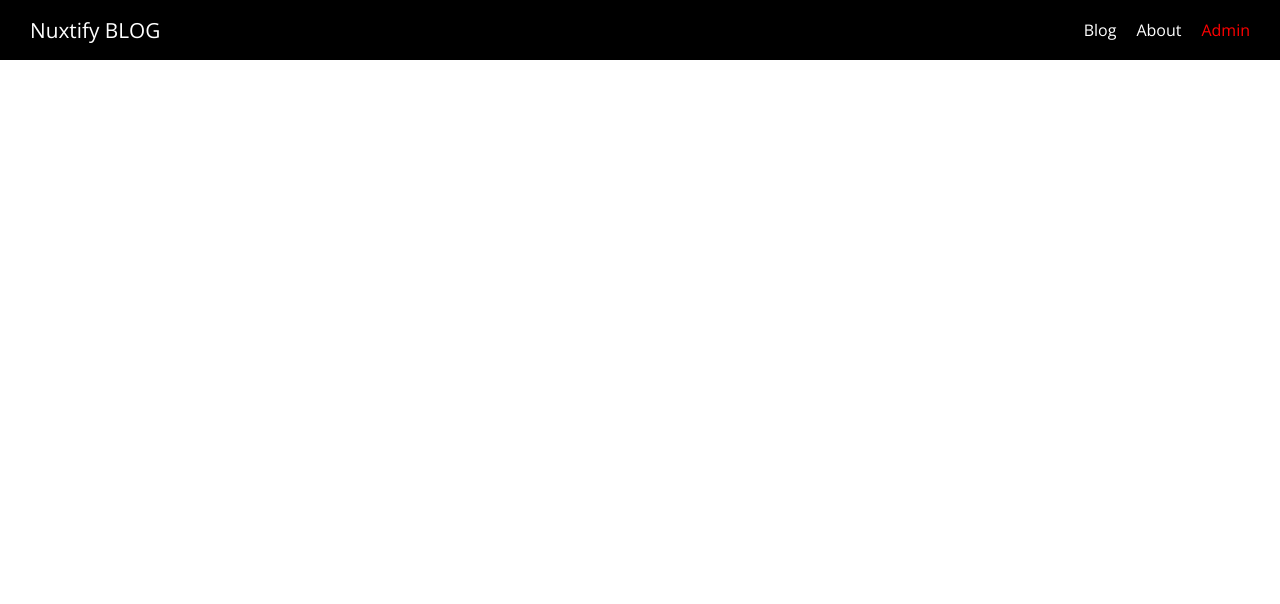
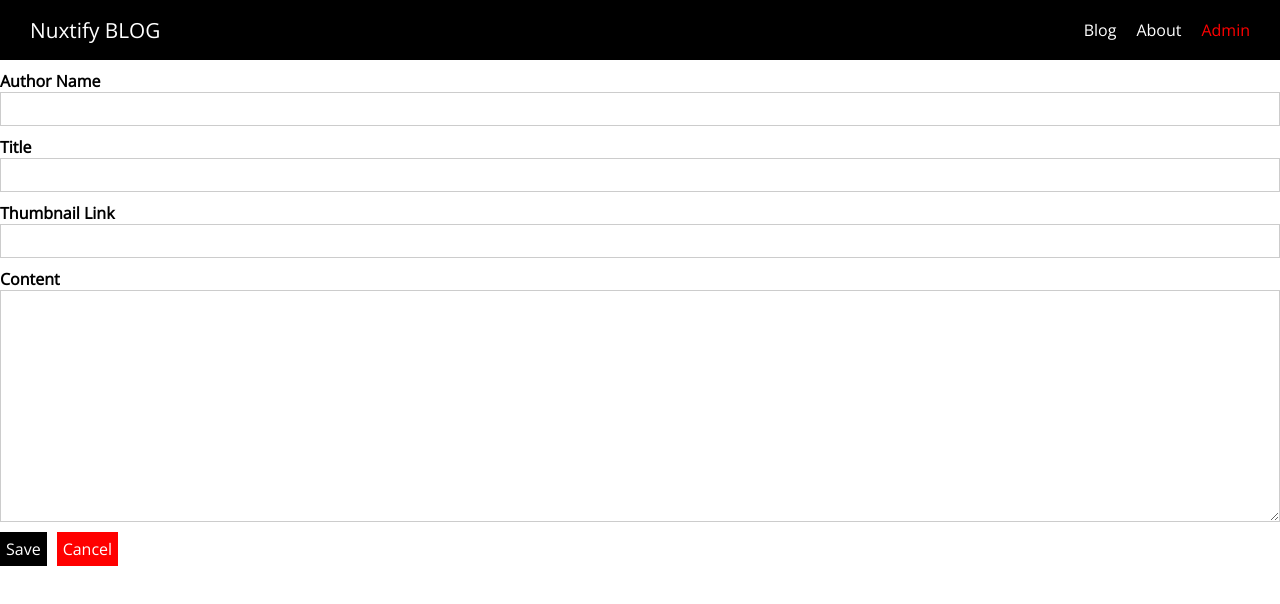
Before and after one commit to hoseinABH/nuxtify, a Nuxt app: page /admin/new-post in a window 1280 px wide. Shown: the top 604 px of the page. Built offline with nearby package versions, Linux system fonts and the light colour scheme.

Commit message:
added <new-post />

```diff
--- /dev/null
+++ b/components/AppButton.vue
@@ -0,0 +1,59 @@
+<template>
+  <button class="button" :class="btnStyle" v-bind="$attrs" v-on="$listeners">
+    <slot />
+  </button>
+</template>
+
+<script>
+export default {
+  props: {
+    btnStyle: {
+      type: String,
+      default: ""
+    }
+  }
+};
+</script>
+
+<style scoped>
+.button {
+  font: inherit;
+  background-color: black;
+  color: white;
+  padding: 5px;
+  cursor: pointer;
+  border: 1px solid black;
+}
+
+.button:hover,
+.button:active {
+  background-color: rgb(51, 51, 51);
+  border: 1px solid black;
+}
+
+.inverted {
+  background-color: white;
+  color: black;
+  border: 1px solid transparent;
+}
+
+.inverted:hover,
+.inverted:active {
+  color: #ccc;
+  background-color: white;
+  border: 1px solid transparent;
+}
+
+.cancel {
+  background-color: red;
+  color: white;
+  border: 1px solid transparent;
+}
+
+.cancel:hover,
+.cancel:active {
+  background-color: salmon;
+  border: 1px solid transparent;
+  color: white;
+}
+</style>
--- /dev/null
+++ b/components/AppControlInput.vue
@@ -0,0 +1,59 @@
+<template>
+  <div class="input-control">
+    <label><slot /></label>
+    <input
+      v-if="controlType === 'input'"
+      v-bind="$attrs"
+      :value="value"
+      @input="$emit('input', $event.target.value)"
+    />
+    <textarea
+      v-if="controlType === 'textarea'"
+      rows="10"
+      :value="value"
+      @input="$emit('input', $event.target.value)"
+    ></textarea>
+  </div>
+</template>
+
+<script>
+export default {
+  props: {
+    controlType: {
+      type: String,
+      default: "input"
+    },
+    value: {
+      type: String,
+      default: ""
+    }
+  }
+};
+</script>
+
+<style scoped>
+.input-control {
+  margin: 10px 0;
+}
+
+.input-control label {
+  display: block;
+  font-weight: bold;
+}
+
+.input-control input,
+.input-control textarea {
+  display: block;
+  width: 100%;
+  box-sizing: border-box;
+  font: inherit;
+  border: 1px solid #ccc;
+  padding: 5px;
+}
+
+.input-control input:focus,
+.input-control textarea:focus {
+  background-color: #eee;
+  outline: none;
+}
+</style>
--- /dev/null
+++ b/pages/admin/_postId/index.vue
@@ -0,0 +1 @@
+<template> </template>
--- /dev/null
+++ b/pages/admin/auth/index.vue
@@ -0,0 +1 @@
+<template> </template>
--- /dev/null
+++ b/pages/admin/index.vue
@@ -0,0 +1,27 @@
+<template>
+  <div class="admin-page">
+    <section class="new-post">
+      <button @click="$router.push('/admin/new-post')">Create Post</button>
+    </section>
+    <section class="existing-posts">
+      <h1>Existing Posts</h1>
+      <post-list />
+    </section>
+  </div>
+</template>
+
+<style scoped>
+.admin-page {
+  padding: 20px;
+}
+
+.new-post {
+  text-align: center;
+  border-bottom: 2px solid #ccc;
+  padding-bottom: 10px;
+}
+
+.existing-posts h1 {
+  text-align: center;
+}
+</style>
--- /dev/null
+++ b/pages/admin/new-post/index.vue
@@ -0,0 +1,54 @@
+<template>
+  <div class="admin-new-post-page">
+    <section class="new-post-form">
+      <form @submit.prevent="onSave">
+        <app-control-input v-model="editedPost.author"
+          >Author Name</app-control-input
+        >
+
+        <app-control-input v-model="editedPost.title">Title</app-control-input>
+
+        <app-control-input v-model="editedPost.thumbnailLink"
+          >Thumbnail Link</app-control-input
+        >
+
+        <app-control-input control-type="textarea" v-model="editedPost.content"
+          >Content</app-control-input
+        >
+
+        <app-button type="submit">Save</app-button>
+
+        <app-button
+          type="button"
+          style="margin-left: 10px"
+          btn-style="cancel"
+          @click="onCancel"
+          >Cancel</app-button
+        >
+      </form>
+    </section>
+  </div>
+</template>
+
+<script>
+export default {
+  data() {
+    return {
+      editedPost: {
+        author: "",
+        title: "",
+        thumbnailLink: "",
+        content: ""
+      }
+    };
+  },
+  methods: {
+    onSave() {
+      console.log(JSON.stringify(this.editedPost));
+    },
+    onCancel() {
+      this.$router.push("/admin");
+    }
+  }
+};
+</script>
```
